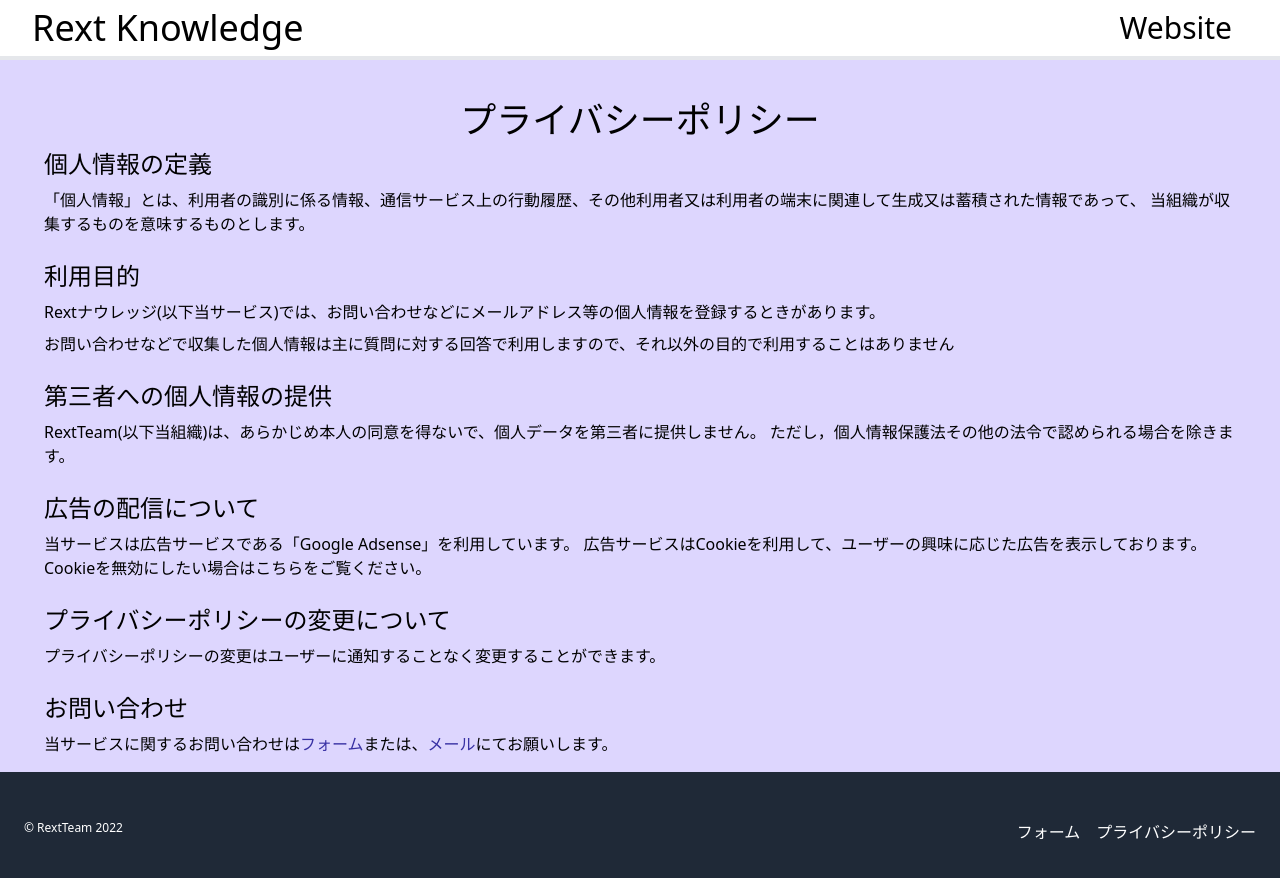
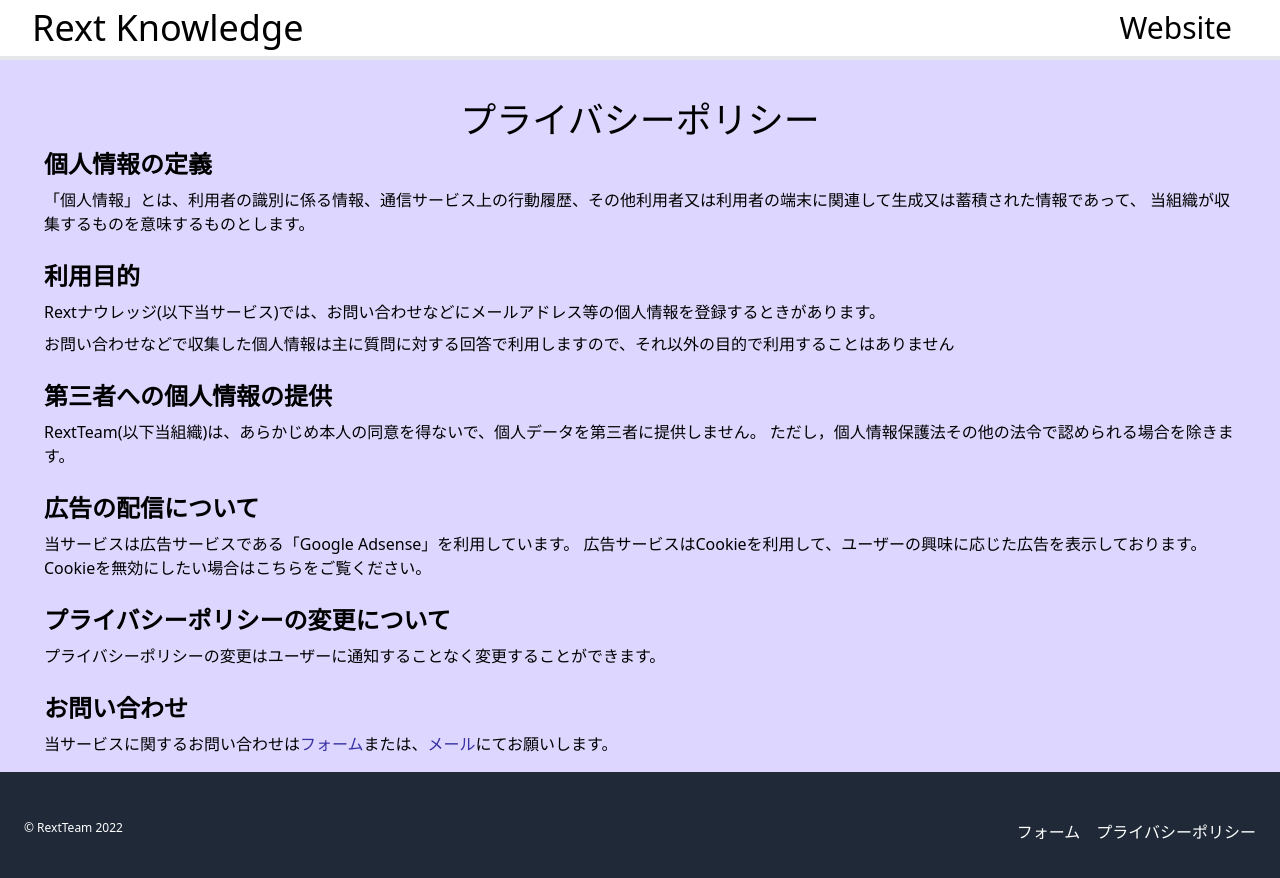
Before and after one commit to RextTeam/knowledge, a Next.js app: page /privacy-policy in a window 1280 px wide. Shown: the top 878 px of the page. Built offline with nearby package versions, Linux system fonts and the light colour scheme.

Commit message:
Update privacy-policy.tsx

```diff
--- a/pages/privacy-policy.tsx
+++ b/pages/privacy-policy.tsx
@@ -11,7 +11,7 @@ interface Props {
 function Item({ title, children }: Props) {
     return (
         <div className="py-2">
-            <h2 className="text-2xl">{title}</h2>
+            <h2 className="text-2xl font-semibold">{title}</h2>
             <p className="py-2">{children}</p>
         </div>
     )
```
